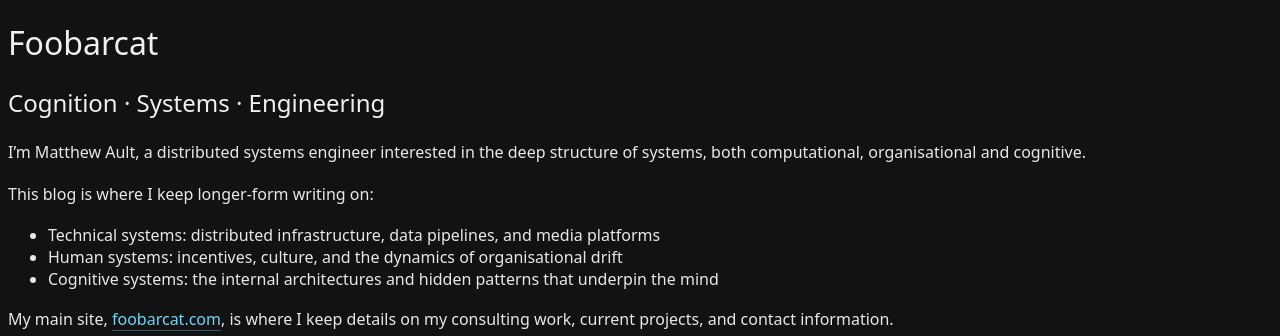
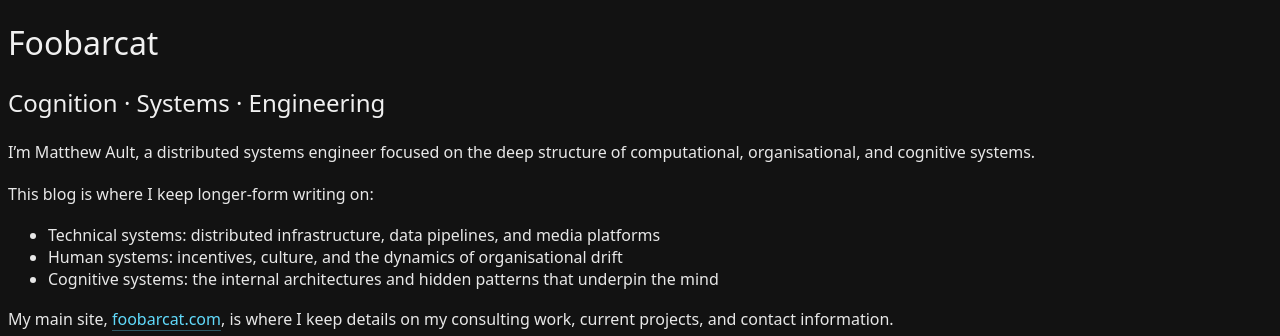
Before and after one commit to aultimus/aultimus.github.io, a Jekyll site: the page built from index.md, in a window 1280 px wide. Shown: the top 336 px of the page. Built offline with Jekyll 4.4.1, drawn with Linux system fonts in a browser that asks for light colours.

Commit message:
fix clumsy wording

```diff
--- a/_layouts/home.html
+++ b/_layouts/home.html
@@ -3,8 +3,7 @@ layout: default
 ---
 <div class="home">
     <h2>Cognition · Systems · Engineering</h2>
-    <p>I’m Matthew Ault, a distributed systems engineer interested in the deep structure of systems, both computational, organisational and cognitive.</p>
-
+    <p>I’m Matthew Ault, a distributed systems engineer focused on the deep structure of computational, organisational, and cognitive systems.</p>
     <p>This blog is where I keep longer-form writing on:</p>
 
     <ul>
```
